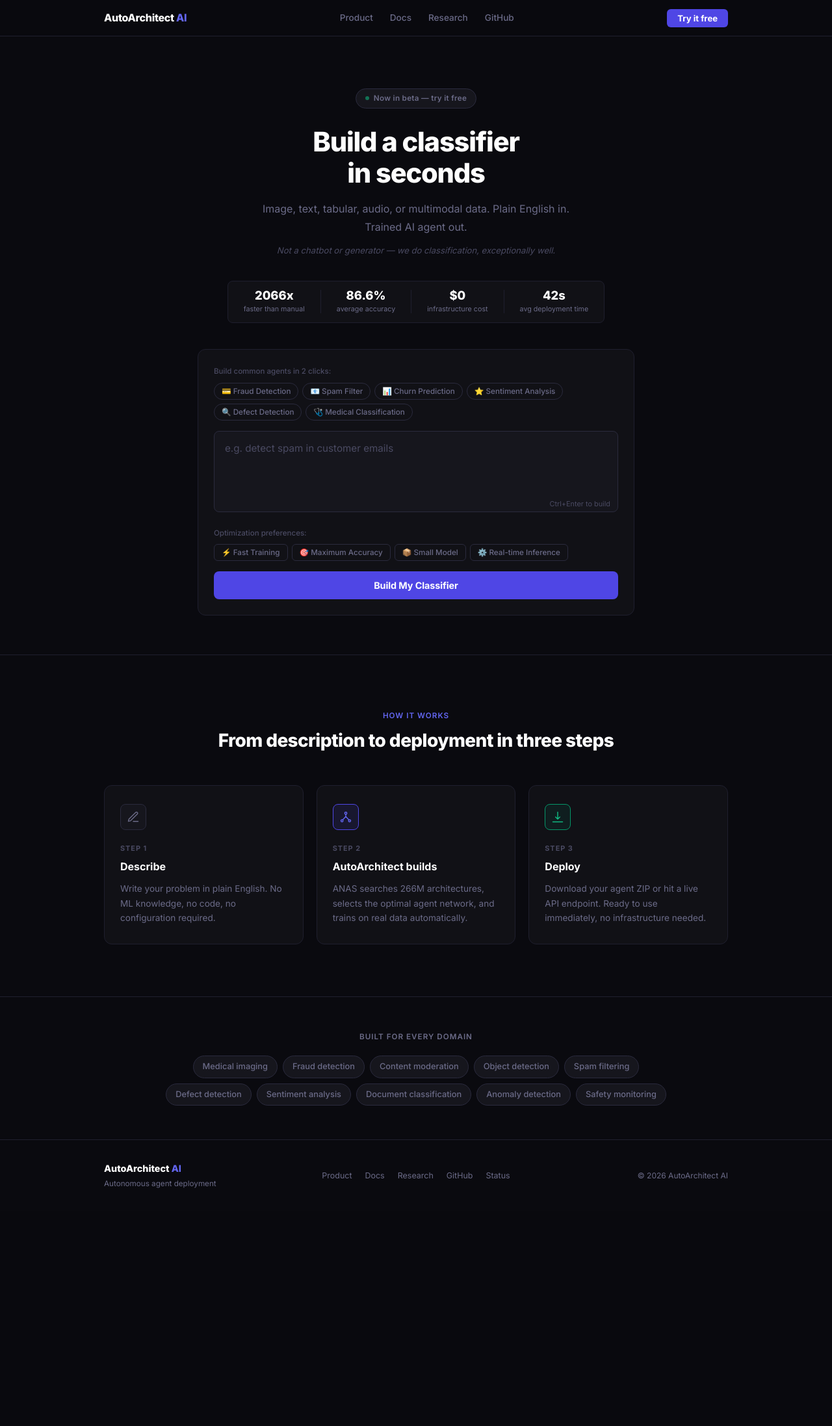
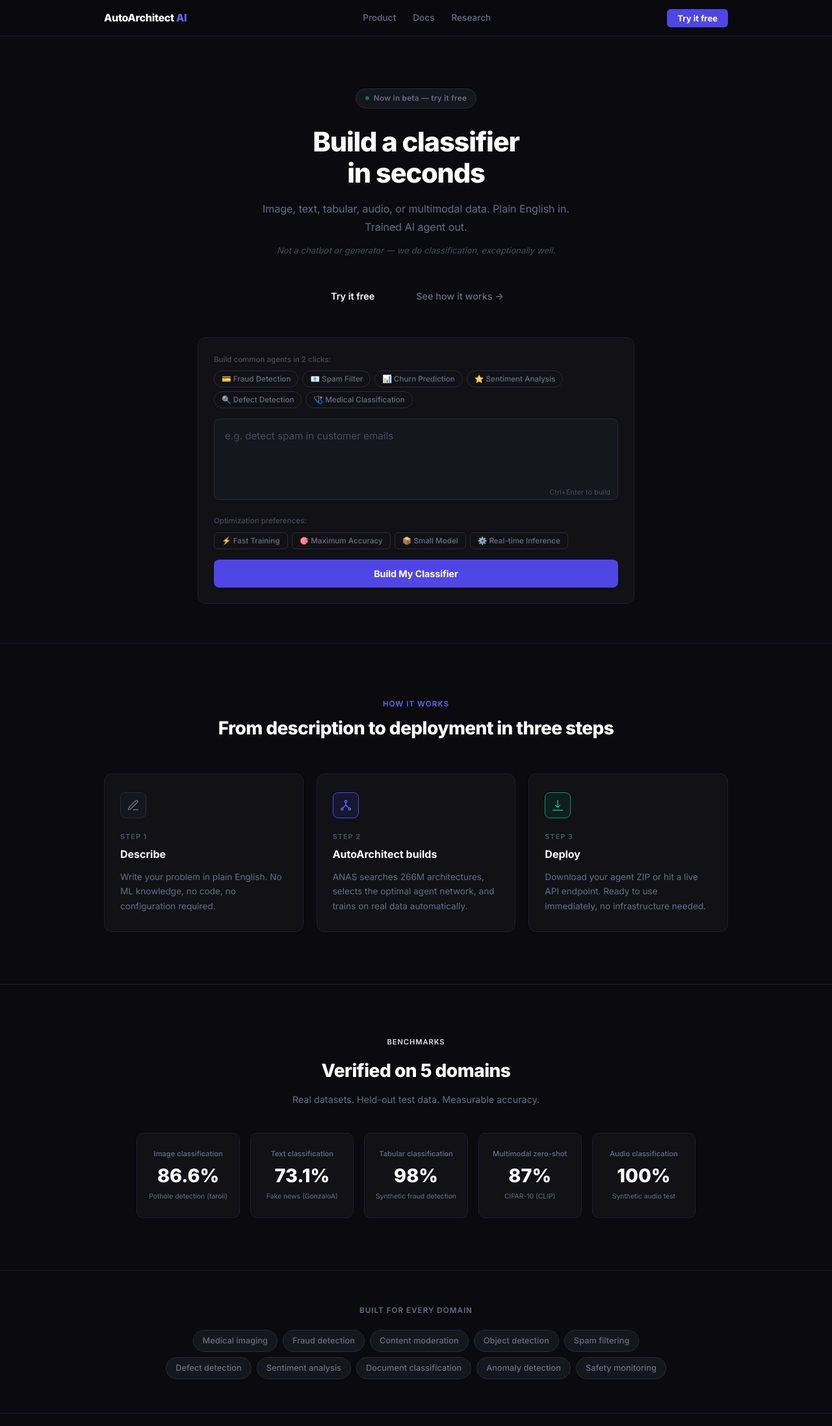
Before and after one commit to dhanraj176/NAs-Builder, a Flask app: page / in a window 1280 px wide. Shown: the top 2194 px of the page at 65% size. Before the commit the page ends 1828 px from the top, so only its background shows below. Run offline with Flask 3, Linux system fonts and the light colour scheme; parts of the project's set-up code (start-up, migrations or seed data) failed here and were passed over.

Commit message:
Day 23 cleanup - Remove GitHub from main nav, replace hyped hero stats with focused proposition. Move verified results to dedicated section with full dataset context.
Co-Authored-By: Claude Sonnet 4.6 <noreply@anthropic.com>

```diff
--- a/autoarchitect/static/css/style.css
+++ b/autoarchitect/static/css/style.css
@@ -164,42 +164,43 @@ main {
   line-height:   1.7;
 }
 
-.hero-stats {
-  display:      inline-flex;
-  align-items:  center;
-  background:   var(--surface);
-  border:       1px solid var(--border);
-  border-radius: var(--r);
-  overflow:     hidden;
+.hero-cta {
+  display:     flex;
+  gap:         12px;
+  align-items: center;
+  flex-wrap:   wrap;
+  justify-content: center;
 }
 
-.hstat {
-  display:        flex;
-  flex-direction: column;
-  align-items:    center;
-  padding:        12px 24px;
+.primary-btn {
+  display:         inline-flex;
+  align-items:     center;
+  padding:         12px 28px;
+  background:      var(--accent);
+  color:           #fff;
+  font-size:       0.9rem;
+  font-weight:     600;
+  border-radius:   8px;
+  text-decoration: none;
+  transition:      background 0.15s, transform 0.1s;
+}
+.primary-btn:hover {
+  background: #2563eb;
+  transform:  translateY(-1px);
 }
 
-.hstat-num {
-  font-size:   1.15rem;
-  font-weight: 800;
-  color:       #fff;
-  line-height: 1;
+.secondary-btn {
+  display:         inline-flex;
+  align-items:     center;
+  padding:         12px 24px;
+  color:           var(--muted);
+  font-size:       0.9rem;
+  font-weight:     500;
+  text-decoration: none;
+  border-radius:   8px;
+  transition:      color 0.15s;
 }
-
-.hstat-lbl {
-  font-size:   0.67rem;
-  color:       var(--muted);
-  margin-top:  4px;
-  white-space: nowrap;
-}
-
-.hstat-divider {
-  width:      1px;
-  height:     36px;
-  background: var(--border);
-  flex-shrink: 0;
-}
+.secondary-btn:hover { color: #fff; }
 
 /* ── INPUT CARD ─────────────────────────────────── */
 
@@ -749,6 +750,78 @@ textarea::placeholder { color: var(--muted2); }
   line-height: 1.65;
 }
 
+/* ── VERIFIED RESULTS ───────────────────────────── */
+
+.verified-results {
+  border-top: 1px solid var(--border);
+  padding:    80px 24px;
+  text-align: center;
+}
+
+.vr-inner {
+  max-width: 860px;
+  margin:    0 auto;
+}
+
+.vr-label {
+  font-size:      0.7rem;
+  font-weight:    600;
+  letter-spacing: 0.08em;
+  text-transform: uppercase;
+  color:          var(--accent);
+  margin-bottom:  12px;
+}
+
+.vr-title {
+  font-size:     1.75rem;
+  font-weight:   800;
+  letter-spacing: -0.5px;
+  color:         #fff;
+  margin-bottom: 10px;
+}
+
+.vr-sub {
+  font-size:   0.9rem;
+  color:       var(--muted);
+  margin-bottom: 40px;
+}
+
+.vr-grid {
+  display:               grid;
+  grid-template-columns: repeat(5, 1fr);
+  gap:                   16px;
+}
+
+.vr-card {
+  background:    var(--surface);
+  border:        1px solid var(--border);
+  border-radius: 10px;
+  padding:       24px 16px;
+  text-align:    center;
+}
+
+.vr-domain {
+  font-size:   0.7rem;
+  font-weight: 500;
+  color:       var(--muted);
+  margin-bottom: 12px;
+  line-height: 1.4;
+}
+
+.vr-accuracy {
+  font-size:   1.8rem;
+  font-weight: 800;
+  color:       #fff;
+  line-height: 1;
+  margin-bottom: 10px;
+}
+
+.vr-dataset {
+  font-size:  0.65rem;
+  color:      var(--muted);
+  line-height: 1.4;
+}
+
 /* ── USE CASES ─────────────────────────────────── */
 
 .uc-section {
@@ -981,9 +1054,7 @@ textarea::placeholder { color: var(--muted2); }
 
 @media (max-width: 680px) {
   .hero-title           { font-size: 1.9rem; letter-spacing: -0.8px; }
-  .hero-stats           { flex-wrap: wrap; justify-content: center; }
-  .hstat-divider        { display: none; }
-  .hstat                { padding: 10px 16px; }
+  .hero-cta             { flex-direction: column; align-items: center; }
   .results-meta-grid    { grid-template-columns: 1fr 1fr; }
   .results-top          { flex-direction: column; }
   .results-right        { align-items: flex-start; }
@@ -992,6 +1063,7 @@ textarea::placeholder { color: var(--muted2); }
   .hiw-grid             { grid-template-columns: 1fr; }
   .hiw-section          { padding: 52px 16px; }
   .uc-section           { padding: 40px 16px; }
+  .vr-grid              { grid-template-columns: repeat(2, 1fr); }
   .footer-inner         { grid-template-columns: 1fr; gap: 20px; }
   .footer-right         { text-align: left; }
   .footer-links         { flex-wrap: wrap; }
--- a/autoarchitect/templates/index.html
+++ b/autoarchitect/templates/index.html
@@ -19,7 +19,6 @@
         <a href="#" class="nav-link">Product</a>
         <a href="#" class="nav-link">Docs</a>
         <a href="#" class="nav-link">Research</a>
-        <a href="https://github.com/dhanraj176/NAs-Builder" target="_blank" class="nav-link">GitHub</a>
       </div>
       <button class="btn-nav-try" onclick="scrollToInput()">Try it free</button>
     </div>
@@ -42,26 +41,9 @@
         Not a chatbot or generator &mdash; we do classification,
         exceptionally well.
       </p>
-      <div class="hero-stats">
-        <div class="hstat">
-          <span class="hstat-num">2066x</span>
-          <span class="hstat-lbl">faster than manual</span>
-        </div>
-        <div class="hstat-divider"></div>
-        <div class="hstat">
-          <span class="hstat-num">86.6%</span>
-          <span class="hstat-lbl">average accuracy</span>
-        </div>
-        <div class="hstat-divider"></div>
-        <div class="hstat">
-          <span class="hstat-num">$0</span>
-          <span class="hstat-lbl">infrastructure cost</span>
-        </div>
-        <div class="hstat-divider"></div>
-        <div class="hstat">
-          <span class="hstat-num">42s</span>
-          <span class="hstat-lbl">avg deployment time</span>
-        </div>
+      <div class="hero-cta">
+        <a href="#build" class="primary-btn" onclick="scrollToInput(); return false;">Try it free</a>
+        <a href="#hiw" class="secondary-btn">See how it works &rarr;</a>
       </div>
     </section>
 
@@ -211,7 +193,7 @@
   </main>
 
   <!-- HOW IT WORKS -->
-  <section class="hiw-section">
+  <section class="hiw-section" id="hiw">
     <div class="hiw-inner">
       <div class="hiw-heading">
         <div class="hiw-label">How it works</div>
@@ -259,6 +241,44 @@
     </div>
   </section>
 
+  <!-- VERIFIED RESULTS -->
+  <section class="verified-results">
+    <div class="vr-inner">
+      <div class="vr-heading">
+        <div class="vr-label">Benchmarks</div>
+        <h2 class="vr-title">Verified on 5 domains</h2>
+        <p class="vr-sub">Real datasets. Held-out test data. Measurable accuracy.</p>
+      </div>
+      <div class="vr-grid">
+        <div class="vr-card">
+          <div class="vr-domain">Image classification</div>
+          <div class="vr-accuracy">86.6%</div>
+          <div class="vr-dataset">Pothole detection (taroii)</div>
+        </div>
+        <div class="vr-card">
+          <div class="vr-domain">Text classification</div>
+          <div class="vr-accuracy">73.1%</div>
+          <div class="vr-dataset">Fake news (GonzaloA)</div>
+        </div>
+        <div class="vr-card">
+          <div class="vr-domain">Tabular classification</div>
+          <div class="vr-accuracy">98%</div>
+          <div class="vr-dataset">Synthetic fraud detection</div>
+        </div>
+        <div class="vr-card">
+          <div class="vr-domain">Multimodal zero-shot</div>
+          <div class="vr-accuracy">87%</div>
+          <div class="vr-dataset">CIFAR-10 (CLIP)</div>
+        </div>
+        <div class="vr-card">
+          <div class="vr-domain">Audio classification</div>
+          <div class="vr-accuracy">100%</div>
+          <div class="vr-dataset">Synthetic audio test</div>
+        </div>
+      </div>
+    </div>
+  </section>
+
   <!-- USE CASES -->
   <section class="uc-section">
     <div class="uc-inner">
```
